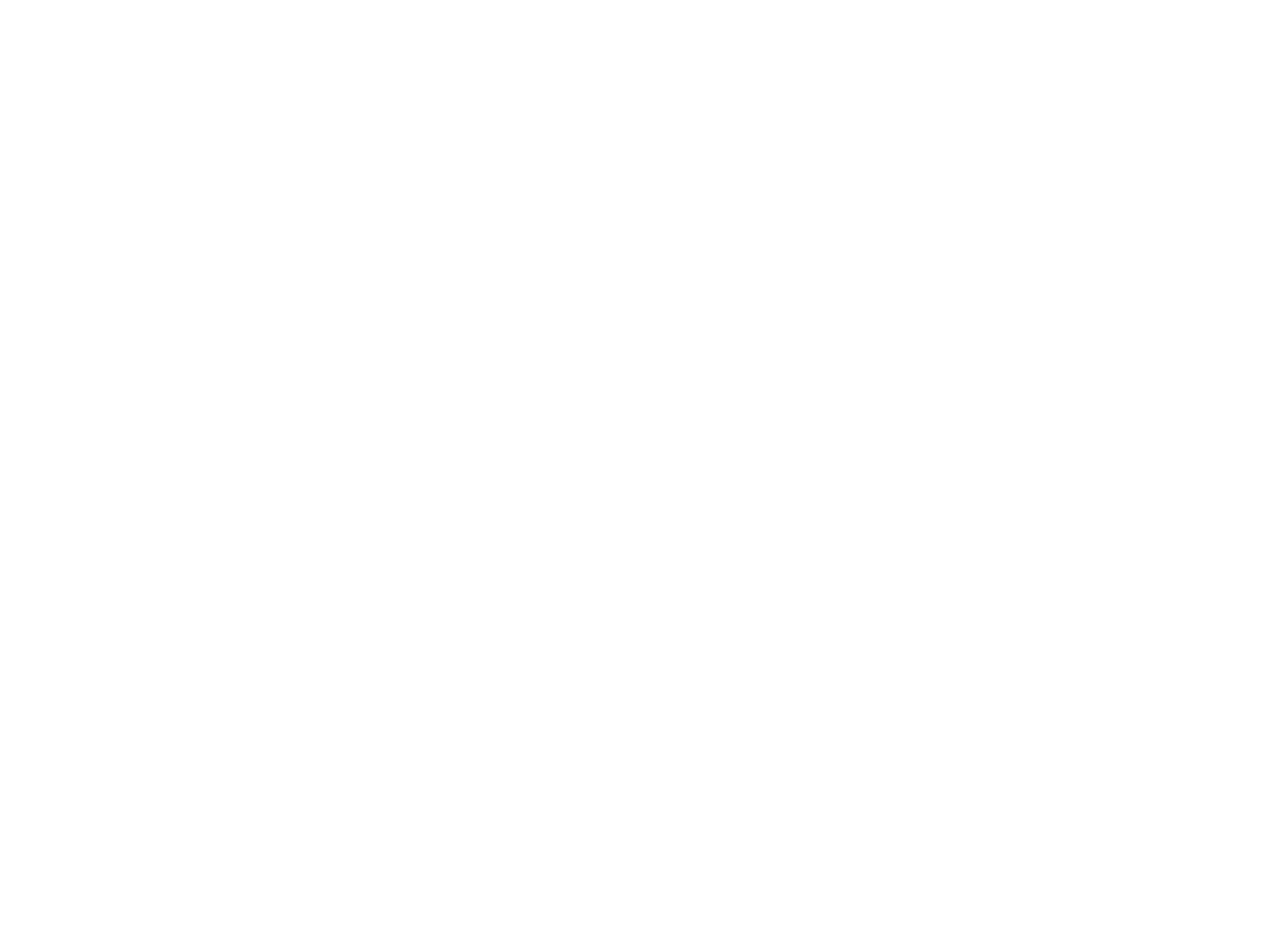
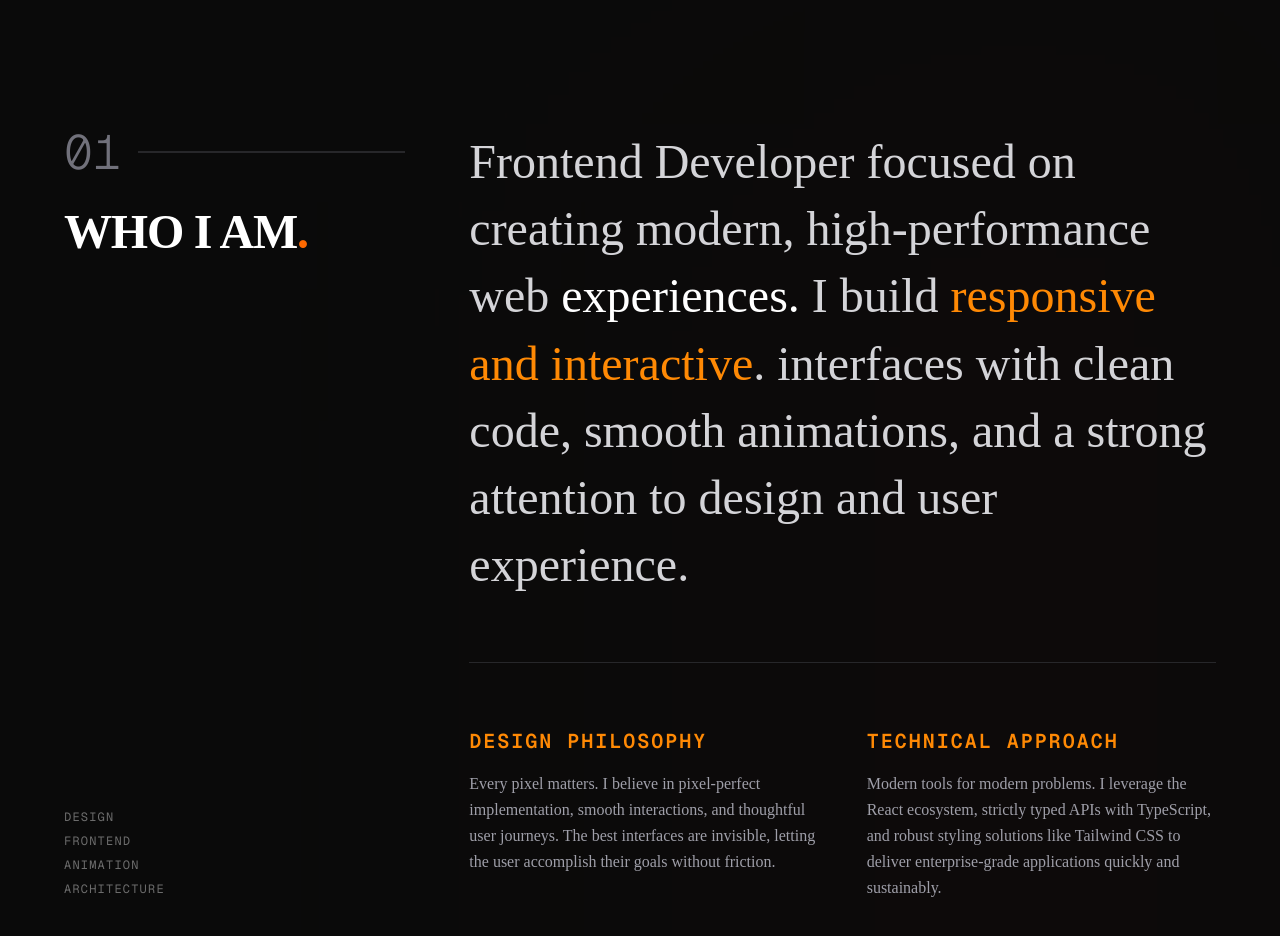
Before and after one commit to Poomsanthong/PoomSan-Porfolio, a Next.js app: page / in a window 1280 px wide. Shown: the part 800-1736 px from the top of the page. Before the commit the page ends 800 px from the top, so only its background shows below. Built offline with nearby package versions, Linux system fonts and the light colour scheme.

Commit message:
feat : add the hero section

```diff
--- a/app/page.tsx
+++ b/app/page.tsx
@@ -7,7 +7,7 @@
     <main className="bg-neutral-950 text-white min-h-screen selection:bg-orange-500 selection:text-black font-sans scroll-smooth w-full overflow-x-hidden">
       <Navbar />
       <Hero />
-      {/* <About /> */}
+      <About />
     </main>
   );
 }
--- a/components/About.tsx
+++ b/components/About.tsx
@@ -2,25 +2,84 @@
 import { motion } from "framer-motion";
 export default function About() {
   return (
-    <section id="about" className="py-20">
-      <div className="container mx-auto px-4">
-        <motion.h2
-          initial={{ opacity: 0, y: 20 }}
+    <section
+      id="about"
+      className="relative py-32 px-8 md:px-16 bg-neutral-950 text-white min-h-screen flex items-center overflow-hidden"
+    >
+      {/* Background element */}
+      <motion.div
+        initial={{ opacity: 0 }}
+        whileInView={{ opacity: 0.1 }}
+        transition={{ duration: 1 }}
+        className="absolute top-0 right-0 w-[80%] h-[150%] bg-gradient-to-l from-orange-900/40 to-transparent blur-[150px] pointer-events-none"
+      />
+
+      <div className="max-w-7xl mx-auto w-full grid grid-cols-1 md:grid-cols-12 gap-16 relative z-10">
+        {/* Left side Header */}
+        <motion.div
+          initial={{ opacity: 0, x: -50 }}
+          whileInView={{ opacity: 1, x: 0 }}
+          viewport={{ once: true, margin: "-100px" }}
+          transition={{ duration: 0.8 }}
+          className="col-span-1 md:col-span-4 flex flex-col"
+        >
+          <div className="flex gap-4 items-center mb-8">
+            <span className="font-mono text-5xl font-light text-zinc-500">
+              01
+            </span>
+            <div className="h-[2px] w-full bg-zinc-800" />
+          </div>
+          <h2 className="text-4xl md:text-5xl font-bold uppercase tracking-tight ">
+            Who I Am<span className="text-orange-500">.</span>
+          </h2>
+
+          <div className="mt-auto hidden md:block opacity-40 font-mono text-xs tracking-widest leading-loose">
+            <p>DESIGN</p>
+            <p>FRONTEND</p>
+            <p>ANIMATION</p>
+            <p>ARCHITECTURE</p>
+          </div>
+        </motion.div>
+        {/* Right Side Content */}
+        <motion.div
+          initial={{ opacity: 0, y: 50 }}
           whileInView={{ opacity: 1, y: 0 }}
-          viewport={{ once: true }}
-          className="text-3xl font-bold mb-6"
+          viewport={{ once: true, margin: "-100px" }}
+          transition={{ duration: 0.8, delay: 0.2 }}
+          className="col-span-1 md:col-span-8 flex flex-col justify-center"
         >
-          About Me
-        </motion.h2>
-        <motion.p
-          initial={{ opacity: 0, y: 20 }}
-          whileInView={{ opacity: 1, y: 0 }}
-          viewport={{ once: true }}
-          className="text-lg text-zinc-400"
-        >
-          I am a passionate developer with a love for creating beautiful and
-          functional web applications.
-        </motion.p>
+          <p className="text-2xl md:text-4xl lg:text-5xl font-medium text-zinc-300 leading-[1.3] md:leading-[1.4]">
+            Frontend Developer focused on creating modern, high-performance web{" "}
+            <span className="text-white">experiences.</span> {" I build  "}
+            <span className="text-orange-400">responsive and interactive</span>.
+            interfaces with clean code, smooth animations, and a strong
+            attention to design and user experience.
+          </p>
+          <div className="mt-16 grid grid-cols-1 sm:grid-cols-2 gap-12 border-t border-zinc-800 pt-16">
+            <div>
+              <h3 className="text-xl font-semibold mb-4 text-orange-400 font-mono tracking-widest uppercase text-sm">
+                Design Philosophy
+              </h3>
+              <p className="text-zinc-400 leading-relaxed font-light">
+                Every pixel matters. I believe in pixel-perfect implementation,
+                smooth interactions, and thoughtful user journeys. The best
+                interfaces are invisible, letting the user accomplish their
+                goals without friction.
+              </p>
+            </div>
+            <div>
+              <h3 className="text-xl font-semibold mb-4 text-orange-400 font-mono tracking-widest uppercase text-sm">
+                Technical Approach
+              </h3>
+              <p className="text-zinc-400 leading-relaxed font-light">
+                Modern tools for modern problems. I leverage the React
+                ecosystem, strictly typed APIs with TypeScript, and robust
+                styling solutions like Tailwind CSS to deliver enterprise-grade
+                applications quickly and sustainably.
+              </p>
+            </div>
+          </div>
+        </motion.div>
       </div>
     </section>
   );
--- a/components/Hero.tsx
+++ b/components/Hero.tsx
@@ -53,7 +53,7 @@
           <div className="w-12 h-[1px] bg-orange-500" />
 
           <span className="font-mono text-xs md:text-sm tracking-[0.3em] text-orange-400 font-medium uppercase">
-            Frontend Developer
+            Frontend Developer / Frontend Engineer
           </span>
 
           <div className="w-12 h-[1px] bg-orange-500" />
@@ -84,8 +84,7 @@
           transition={{ duration: 0.8, delay: 1 }}
           className="mt-8 sm:mt-12 text-zinc-400 max-w-2xl text-sm md:text-base lg:text-lg font-light tracking-wide leading-relaxed px-4 mx-auto"
         >
-          FRONTEND DEVELOPER FOCUSED ON MODERN WEB TECHNOLOGIES. TURNING DESIGN
-          INTO FAST, INTERACTIVE, AND RESPONSIVE EXPERIENCES.
+          FRONTEND. DESIGN. PERFORMANCE. BUILT WITH MODERN WEB TECHNOLOGIES.
         </motion.p>
       </div>
       {/* Scroll indicator */}
```
